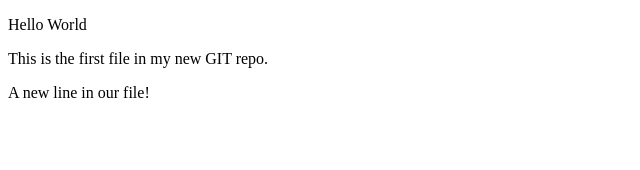
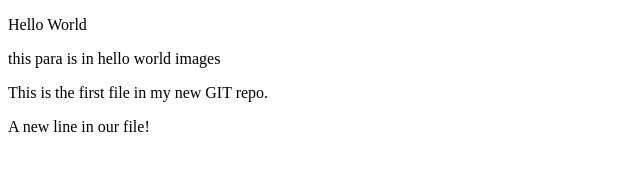
Before and after one commit to jhondaven12/git-test, a plain HTML site: page index.html in a window 1280 px wide. Shown: the whole page, without its empty margins (0-640 px from the left). Drawn offline with Linux system fonts and the light colour scheme.

Commit message:
Added image to Hello world

```diff
--- a/index.html
+++ b/index.html
@@ -7,6 +7,7 @@
 </head>
 <body>
     <p>Hello World</p>
+    <p>this para is in hello world images</p>
     <p>This is the first file in my new GIT repo.</p>
     <p>A new line in our file!</p>
 </body>
```
